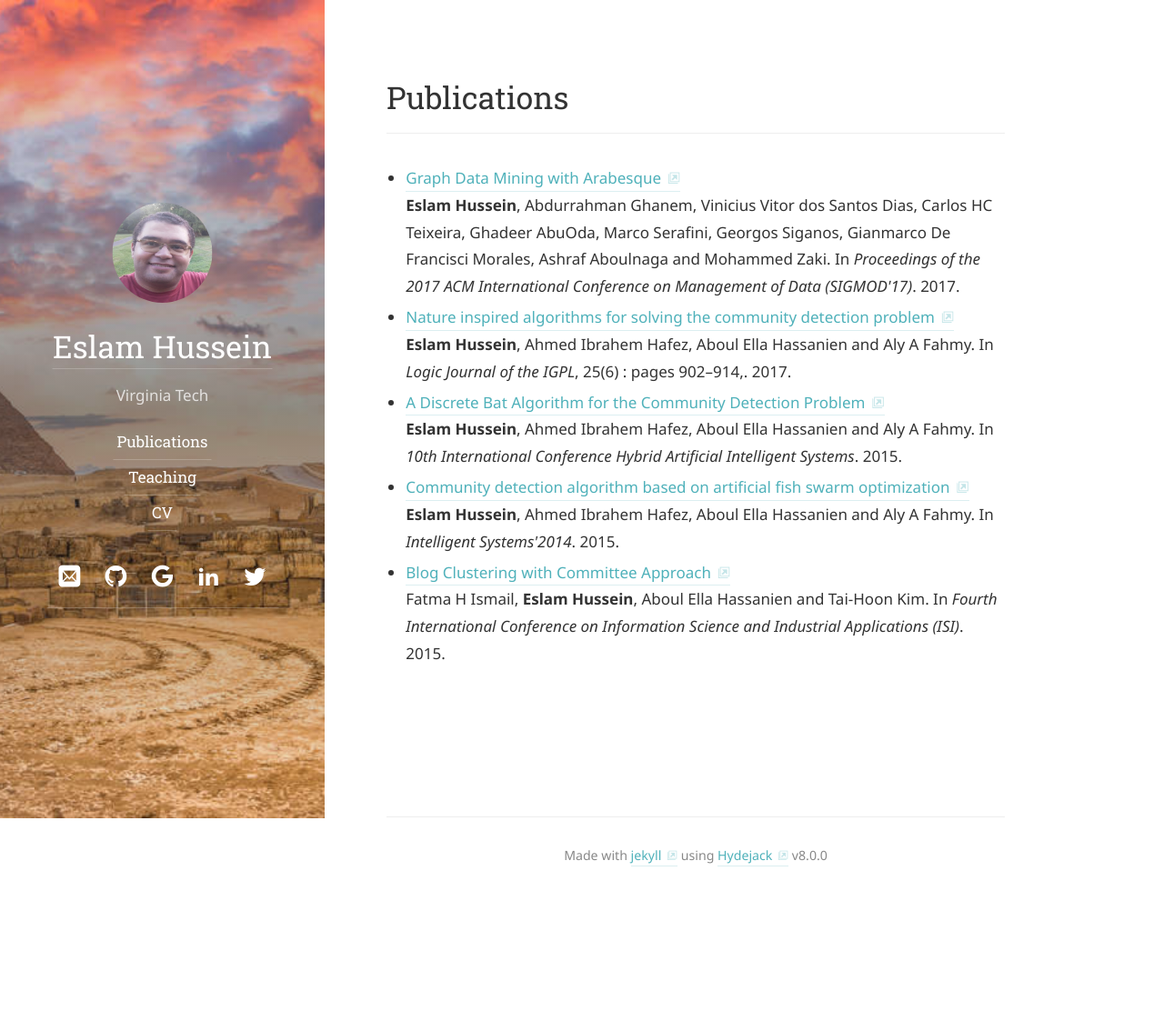
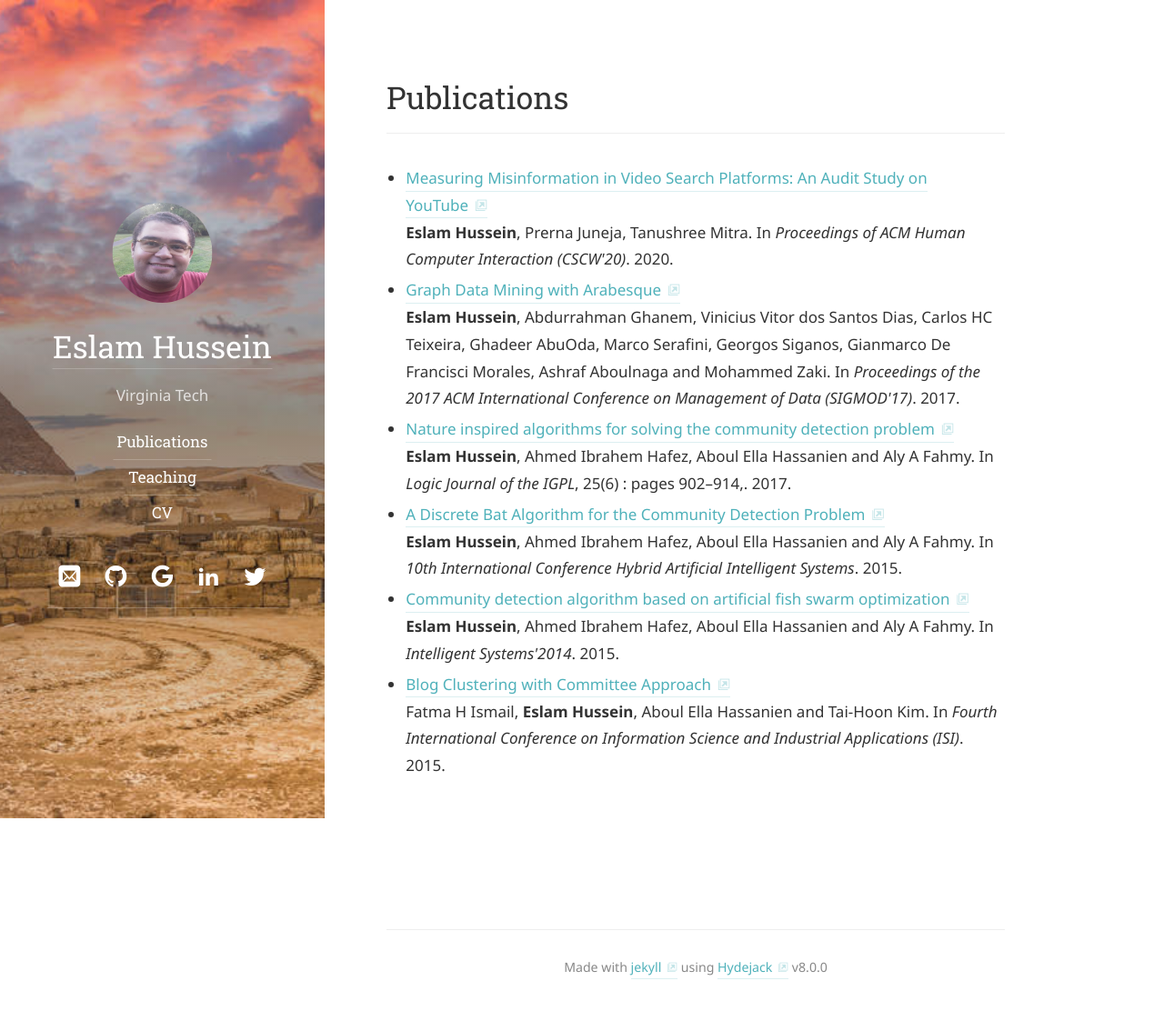
Before and after one commit to EslamAli86/eslamali86.github.io, a Jekyll site: the page built from publications.md, in a window 1280 px wide. Shown: the whole page at 91% size. Built offline with Jekyll 4.4.1, drawn with Linux system fonts in a browser that asks for light colours; some web fonts are replaced; before the commit the page ends 989 px from its top, so only the background shows below that.

Commit message:
Add YouTube paper, fix Dr. Hoda' URL in index.md

```diff
--- a/_data/papers.yml
+++ b/_data/papers.yml
@@ -1,4 +1,16 @@
 papers:
+  - layout: paper
+    paper-type: inproceedings
+    selected: yes
+    year: 2020
+    title: "Measuring Misinformation in Video Search Platforms: An Audit Study on YouTube"
+    authors: "<b>Eslam Hussein</b>, Prerna Juneja, Tanushree Mitra"
+    booktitle: "Proceedings of ACM Human Computer Interaction (CSCW'20)"
+    doc-url: https://dl.acm.org/doi/10.1145/
+    venue: conference
+    volume: 37
+    number: 4
+
   - layout: paper
     paper-type: inproceedings
     selected: yes
```
Also changed, not shown: index.md (+1 -1 lines).
